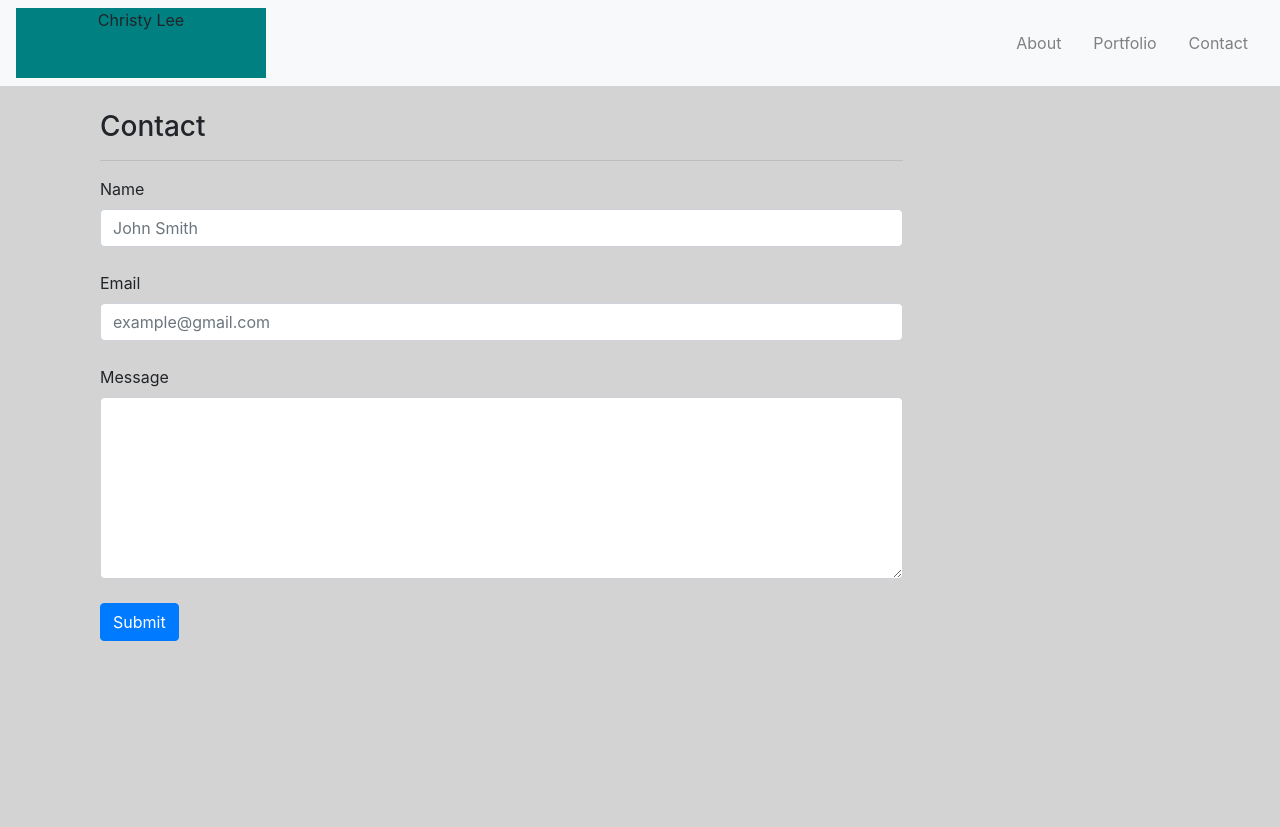
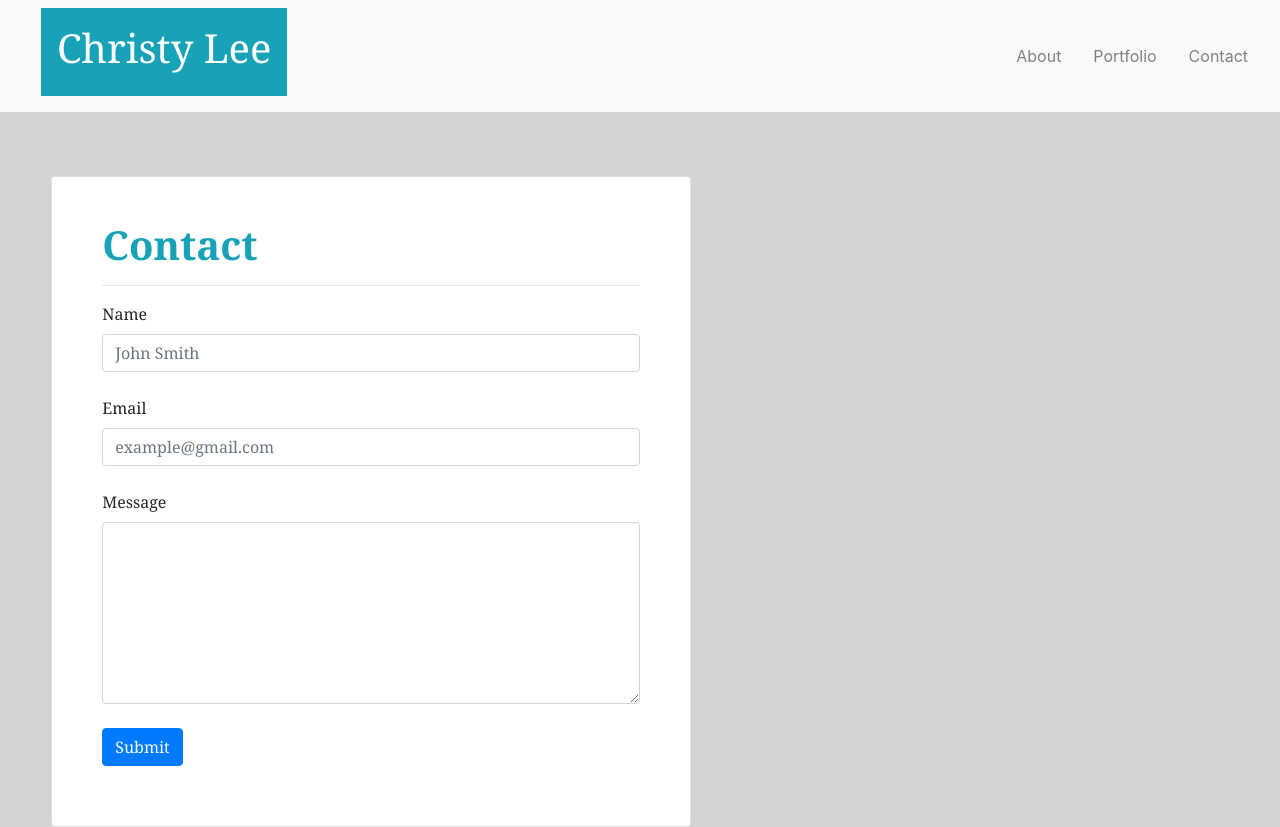
Before and after one commit to christyglee/Responsive-Portfolio, a plain HTML site: page contact.html in a window 1280 px wide. Before the commit the page ends 800 px from the top, so only its background shows below. Drawn offline with nearby package versions, Linux system fonts and the light colour scheme.

Commit message:
updated navbar code and applied card source from bootstrap to index, contact, and portfolio html

```diff
--- a/contact.html
+++ b/contact.html
@@ -13,10 +13,7 @@
   </head>
 
   <nav class="navbar navbar-light bg-light">
-
-    <div style="height: 70px; background-color: teal (255,0,0,0.1);">
-        <div class="h-100 d-inline-block" style="width: 250px; background-color: teal" align="center">Christy Lee
-        </div>
+    <div class="p-3 mb-2 bg-info text-white"><h1>Christy Lee</h1>
     </div>
 
     <ul class="nav justify-content-end">
@@ -33,13 +30,18 @@
   </nav>
 
   <body>
+    <div class="card w-50">
+      <div class="card-body">
       <div class="container">
         <br>
-          <h3 class="col-md-9">Contact</h3>
-          <div class="col-md-9"><hr></div>
+          <div class="col-md-12">
+            <h1 class="text-info"><strong>Contact</strong></h1>
+            <hr>
+          </div>
+
         <form>
             <div class="form-group">
-                <div class="col-md-9">
+                <div class="col-md-12">
                 <label for="formGroupExampleInput">Name</label>
                 <input type="text" class="form-control" id="formGroupExampleInput" placeholder="John Smith">
         <br>
@@ -57,8 +59,11 @@
             </div>
             </div>
             </div>
+
+
       </form>
-
       </div>
+      </div>
+    </div>
 
   </body>
```
Also changed, not shown: index.html (+3 -4 lines), portfolio.html (+24 -3 lines).
